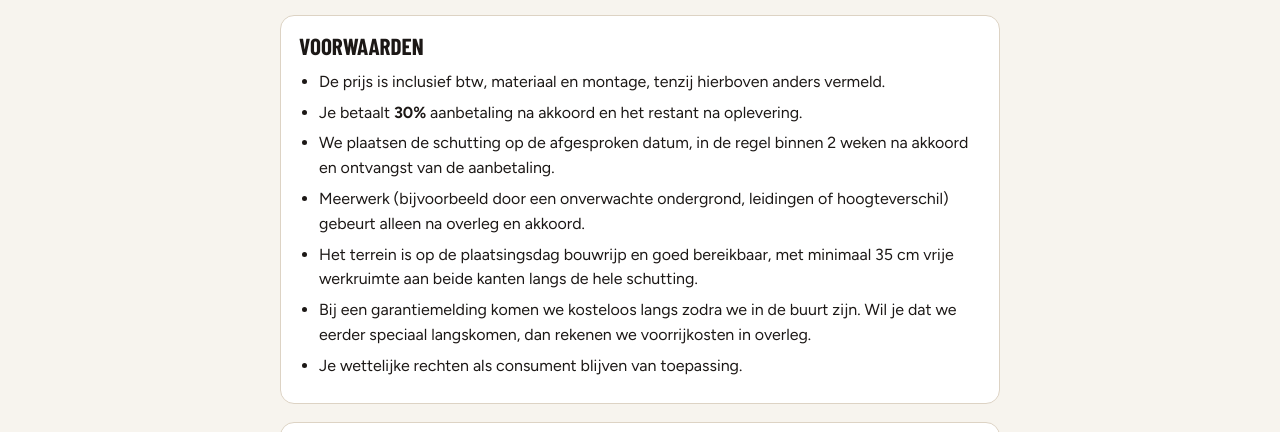
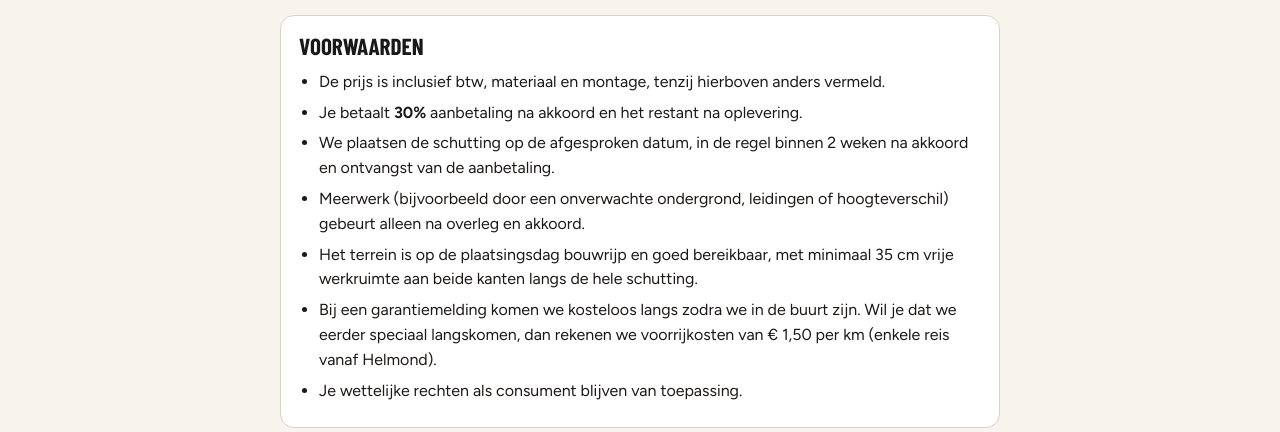
Before and after one commit to wesley351991/de-composiet-specialist, a plain HTML site: page akkoord/index.html in a window 1280 px wide. Shown: the part 368-800 px from the top of the page. Drawn offline with nearby package versions, Linux system fonts and the light colour scheme; a web font is replaced by a local one.

Commit message:
Voorrijkosten bij spoedbezoek: € 1,50 per km vanaf Helmond
Co-Authored-By: Claude Opus 5.5 <noreply@anthropic.com>
Claude-Session: https://claude.ai/code/session_018ndFhpmXbtFMw6uhy9vDM5

```diff
--- a/akkoord/index.html
+++ b/akkoord/index.html
@@ -68,7 +68,7 @@ input[type=text],input[type=date]{font:inherit;color:var(--ink);background:var(-
       <li>We plaatsen de schutting op de afgesproken datum, in de regel binnen 2 weken na akkoord en ontvangst van de aanbetaling.</li>
       <li>Meerwerk (bijvoorbeeld door een onverwachte ondergrond, leidingen of hoogteverschil) gebeurt alleen na overleg en akkoord.</li>
       <li>Het terrein is op de plaatsingsdag bouwrijp en goed bereikbaar, met minimaal 35 cm vrije werkruimte aan beide kanten langs de hele schutting.</li>
-      <li>Bij een garantiemelding komen we kosteloos langs zodra we in de buurt zijn. Wil je dat we eerder speciaal langskomen, dan rekenen we voorrijkosten in overleg.</li>
+      <li>Bij een garantiemelding komen we kosteloos langs zodra we in de buurt zijn. Wil je dat we eerder speciaal langskomen, dan rekenen we voorrijkosten van € 1,50 per km (enkele reis vanaf Helmond).</li>
       <li>Je wettelijke rechten als consument blijven van toepassing.</li>
     </ul>
   </section>
```
Also changed, not shown: voorwaarden/index.html (+1 -1 lines).
